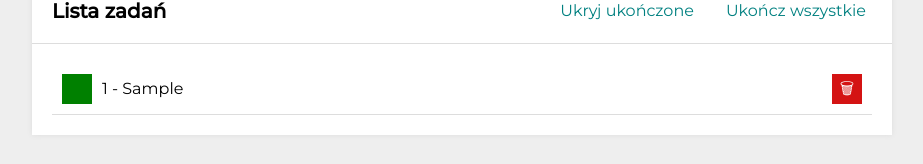
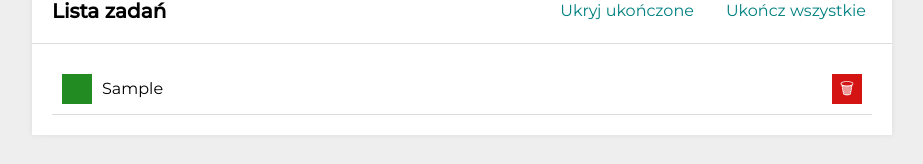
Before and after one commit to BrzozowskiSzymon/to-do-list-react, a React (Create React App) app: page / in a window 1280 px wide. Both pictures are taken after typing "Sample" into the empty fields and a click on the button "Dodaj zadanie". Shown: the part 274-438 px from the top of the page, without its empty margins (178-1101 px from the left). Built offline with nearby package versions, Linux system fonts and the light colour scheme.

Commit message:
Tasks get styled-components

```diff
--- a/package.json
+++ b/package.json
@@ -11,6 +11,7 @@
     "react": "^18.2.0",
     "react-dom": "^18.2.0",
     "react-scripts": "5.0.1",
+    "styled-components": "^6.1.8",
     "web-vitals": "^2.1.4"
   },
   "scripts": {
--- a/src/Tasks/index.js
+++ b/src/Tasks/index.js
@@ -1,33 +1,31 @@
-import "./style.css"
+
+import { List, Items, Content, Button } from "./styled";
 
 const Tasks = ({ tasks, hideDone, removeTask, toggleTaskDone }) => (
-    <ul className="list">
+    <List>
         {tasks.map(task => (
-            <li
+            <Items
                 key={task.id}
-                className={`" list__items${task.done && hideDone
-                    ? " list__item--hidden "
-                    : ""}`
-                }
+                hidden={task.done && hideDone}
             >
-                <button
-                    className=" list__button"
+                <Button
+                    toggleDone
                     onClick={() => toggleTaskDone(task.id)}
                 >
                     {task.done ? "✔" : ""}
-                </button>
-                <span className={` list__item${task.done ? " list__item--done" : ""}`
-                }>
-                    {task.id} - {task.content}
-                </span>
-                <button className=" list__button  list__button--remove"
+                </Button>
+                <Content done={task.done}>
+                    {task.content}
+                </Content>
+                <Button
+                    remove
                     onClick={() => removeTask(task.id)}
                 >
                     🗑
-                </button>
-            </li>
+                </Button>
+            </Items>
         ))}
-    </ul>
+    </List>
 );
 
 export default Tasks;
--- a/src/Tasks/style.css
+++ /dev/null
@@ -1,56 +0,0 @@
-.list {
-    list-style: none;
-    margin: 0;
-    padding: 0;
-}
-
-.list__items {
-    list-style-type: none;
-    display: grid;
-    grid-template-columns: auto 1fr auto;
-    grid-gap: 10px;
-    align-items: center;
-    padding: 10px;
-    border-bottom: 1px solid #ddd;
-    word-break: break-word;
-}
-
-.list__item--hidden {
-    display: none;
-}
-
-
-.list__item--done {
-    word-break: break-word;
-    text-decoration: line-through;
-}
-
-.list__button {
-    width: 30px;
-    height: 30px;
-    background-color: green;
-    color:white;
-    border: none;
-    transition: background 0.3s;
-    padding: 0;
-}
-
-.list__button:hover {
-    background-color: rgb(0, 157, 0);
-}
-
-.list__button:active {
-    background-color: rgb(0, 186, 0);
-}
-
-.list__button--remove {
-    background-color: rgb(212, 19, 19);
-}
-
-.list__button--remove:hover {
-    background-color: rgb(230, 11, 11);
-}
-
-.list__button--remove:active {
-    background-color: rgb(255, 0, 0);
-}
--- /dev/null
+++ b/src/Tasks/styled.js
@@ -0,0 +1,55 @@
+import styled, { css } from "styled-components";
+
+export const List = styled.ul`
+    list-style: none;
+    margin: 0;
+    padding: 0;
+`;
+
+export const Items = styled.li`
+    list-style-type: none;
+    display: grid;
+    grid-template-columns: auto 1fr auto;
+    grid-gap: 10px;
+    align-items: center;
+    padding: 10px;
+    border-bottom: 1px solid #ddd;
+    word-break: break-word;
+
+    ${({ hidden }) => hidden && css`
+        display: none;
+    `}
+`;
+
+export const Content = styled.span`
+    ${({ done }) => done && css`
+        word-break: break-word;
+        text-decoration: line-through;
+    `}
+`;
+
+export const Button = styled.button`
+    width: 30px;
+    height: 30px;
+    background-color: green;
+    color:white;
+    border: none;
+    transition: background 0.3s;
+    padding: 0;
+
+    ${({toggleDone}) => toggleDone && css`
+        background: hsl(120, 61%, 34%);
+
+        &:hover {
+            background-color: hsl(120, 61%, 39%);
+        }
+    `}
+
+    ${({remove}) => remove && css`
+        background-color: rgb(212, 19, 19);
+
+        &:hover {
+            background-color: rgb(230, 11, 11);
+        }
+    `}
+`;
```
Also changed, not shown: 1 other file (tests, documents, lock files or other folders).
